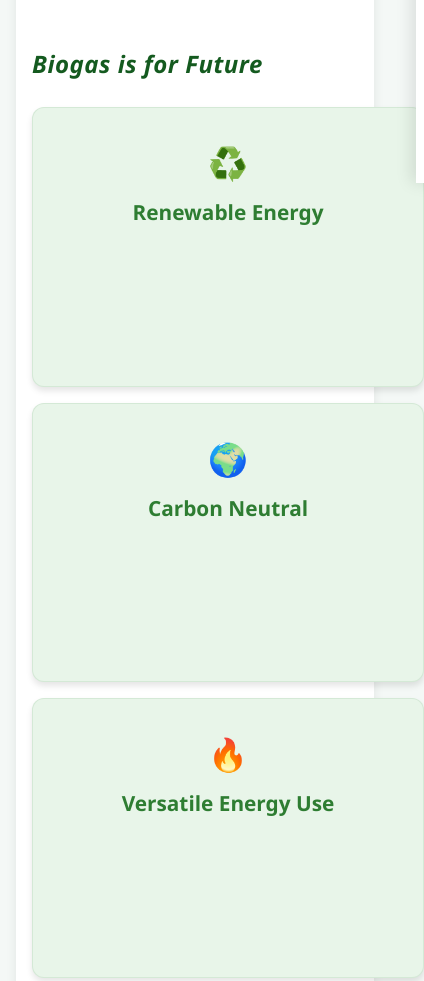
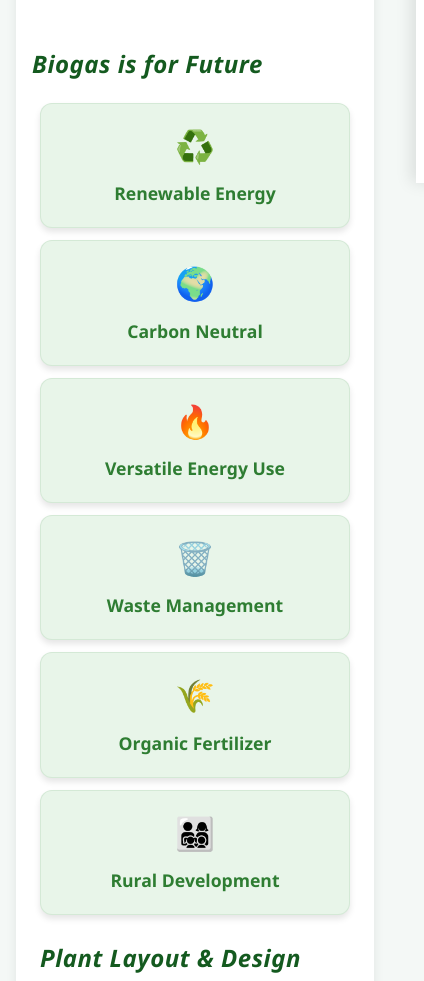
Before and after one commit to KunalPotdar/biogas, a plain HTML site: page index.html in a window 390 px wide. Shown: the part 773-1754 px from the top of the page, 424 px wide, since content can reach past the window. Drawn offline with Linux system fonts and the light colour scheme.

Commit message:
mobile stylings

```diff
--- a/src/style.css
+++ b/src/style.css
@@ -401,13 +401,27 @@ h1, h2 {
 
     .cards-container {
         flex-direction: column;
-        align-items: center;
-        gap: 1rem;
+        align-items: stretch;
+        gap: 0.75rem;
+        margin: 1rem 0;
     }
 
     .op-card {
-        width: 100%;
+        width: auto;
+        min-width: 0;
         max-width: none;
+        padding: 1rem 1.25rem;
+        margin: 0 0.5rem;
+        flex: 0 1 auto;
+    }
+
+    .op-card h3 {
+        font-size: 1.1rem;
+        margin: 0.25rem 0;
+    }
+
+    .op-card p {
+        font-size: 1rem;
     }
 
     .hero-content {
```
